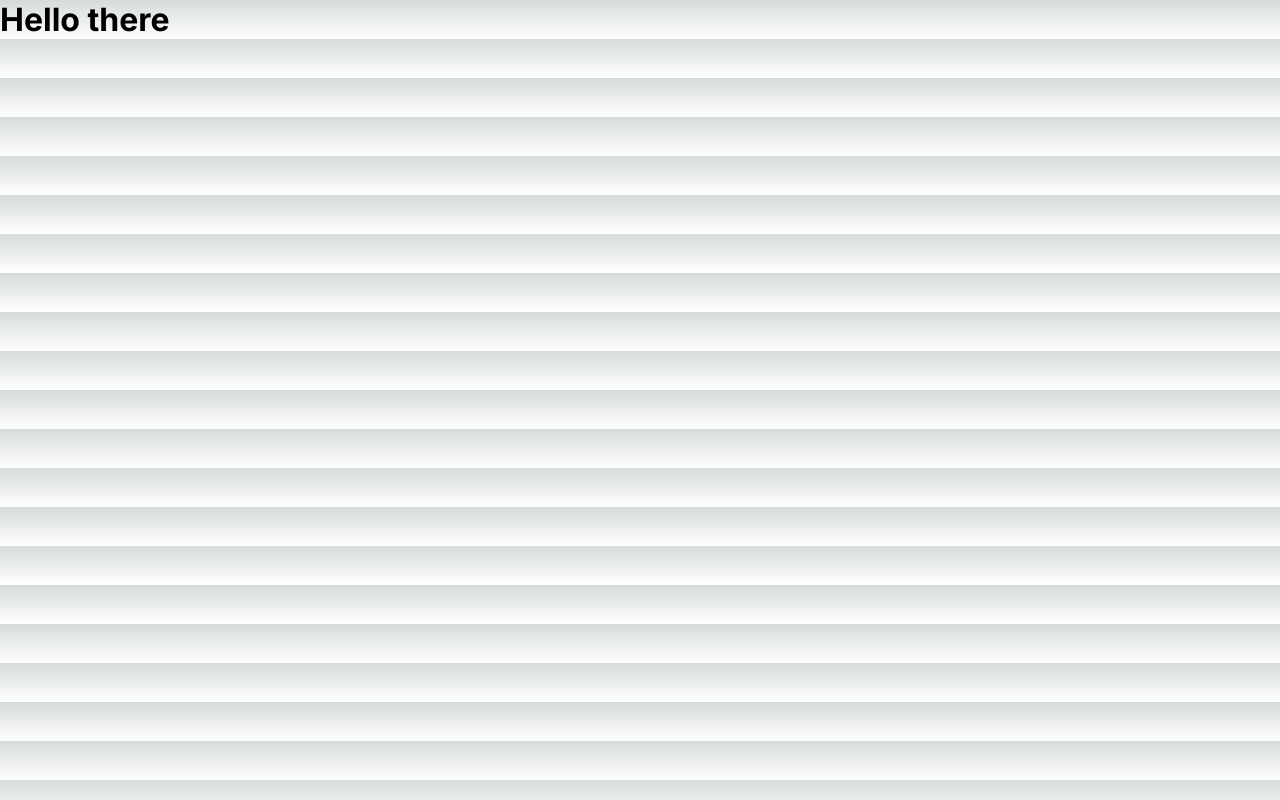
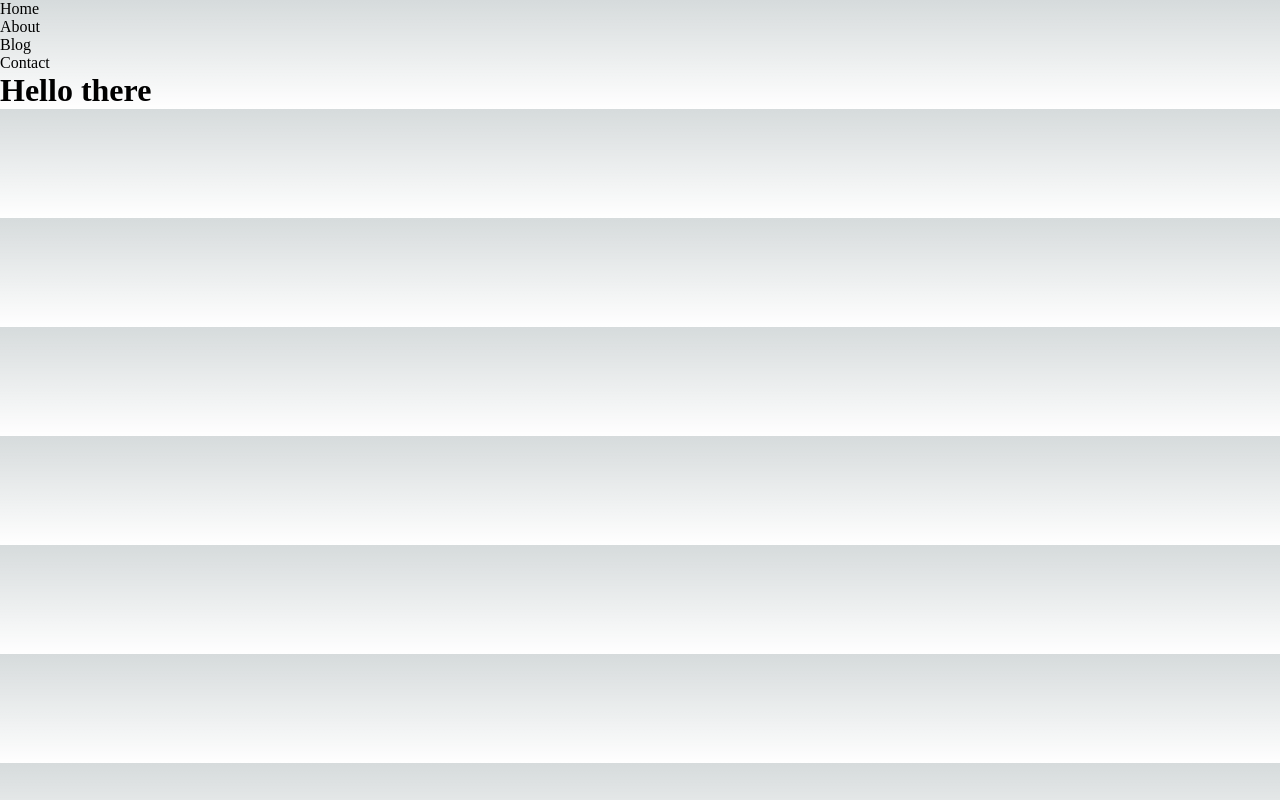
Before and after one commit to ViktorPalchynskyi/Learning-Next.js, a Next.js app in the folder app_router/: page / in a window 1280 px wide. Built offline with nearby package versions, Linux system fonts and the light colour scheme.

Commit message:
29.07.24 - added a basic layout

```diff
--- a/app_router/src/app/layout.js
+++ b/app_router/src/app/layout.js
@@ -1,17 +1,31 @@
-import { Inter } from "next/font/google";
-import "./globals.css";
-
-const inter = Inter({ subsets: ["latin"] });
+import './globals.css';
+import Link from 'next/link';
 
 export const metadata = {
-  title: "Create Next App",
-  description: "Generated by create next app",
+    title: 'Create Next App',
+    description: 'Generated by create next app',
 };
 
 export default function RootLayout({ children }) {
-  return (
-    <html lang="en">
-      <body className={inter.className}>{children}</body>
-    </html>
-  );
+    return (
+        <html lang="en">
+            <body>
+                <ul>
+                    <li>
+                        <Link href={'/'}>Home</Link>
+                    </li>
+                    <li>
+                        <Link href={'/about'}>About</Link>
+                    </li>
+                    <li>
+                        <Link href={'/blog'}>Blog</Link>
+                    </li>
+                    <li>
+                        <Link href={'/contact'}>Contact</Link>
+                    </li>
+                </ul>
+                <main>{children}</main>
+            </body>
+        </html>
+    );
 }
```
